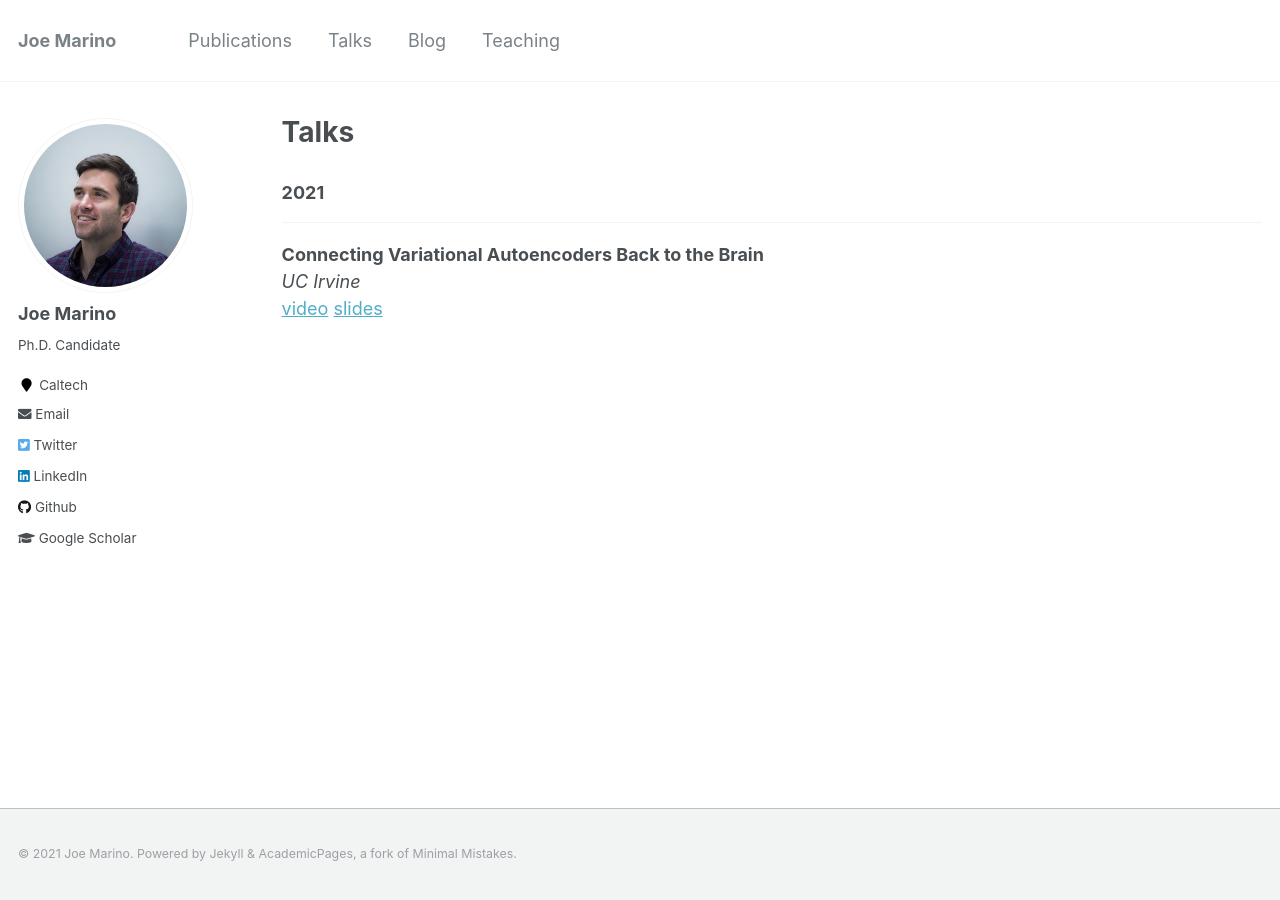
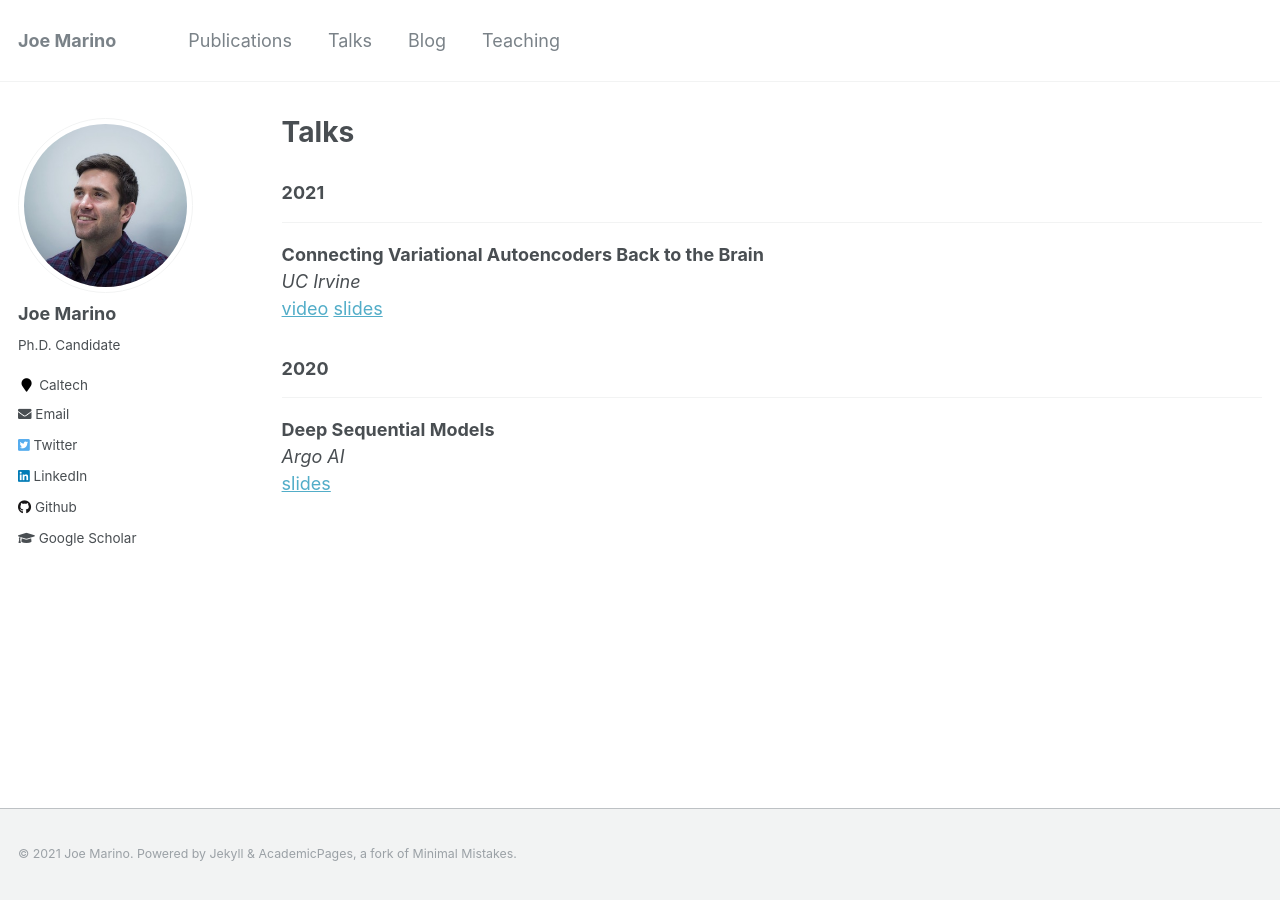
Before and after one commit to joelouismarino/joelouismarino.github.io, a Jekyll site: the page built from _pages/talks.md, in a window 1280 px wide. Built offline with Jekyll 4.4.1, drawn with Linux system fonts in a browser that asks for light colours.

Commit message:
Adding talk

```diff
--- a/_pages/talks.md
+++ b/_pages/talks.md
@@ -11,3 +11,10 @@ ___
 **Connecting Variational Autoencoders Back to the Brain**
 *UC Irvine*
 [video](https://www.youtube.com/watch?v=iVz6uwD7i6A&feature=youtu.be) [slides](../files/talks/2021/uc_irvine_talk.pdf)
+
+### 2020
+___
+
+**Deep Sequential Models**
+*Argo AI*
+[slides](../files/talks/2020/argo_talk.pdf)
```
Also changed, not shown: 2 other files.
